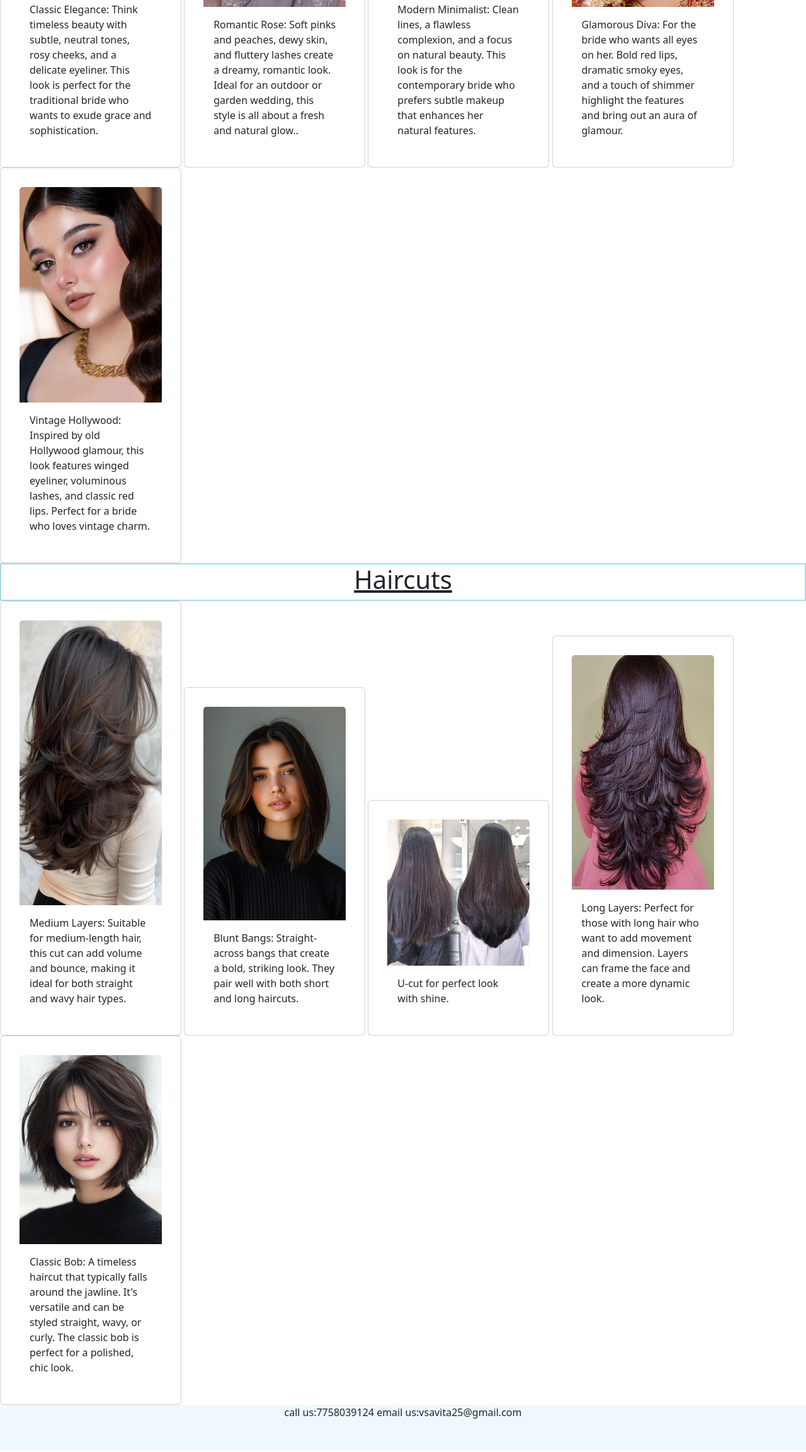
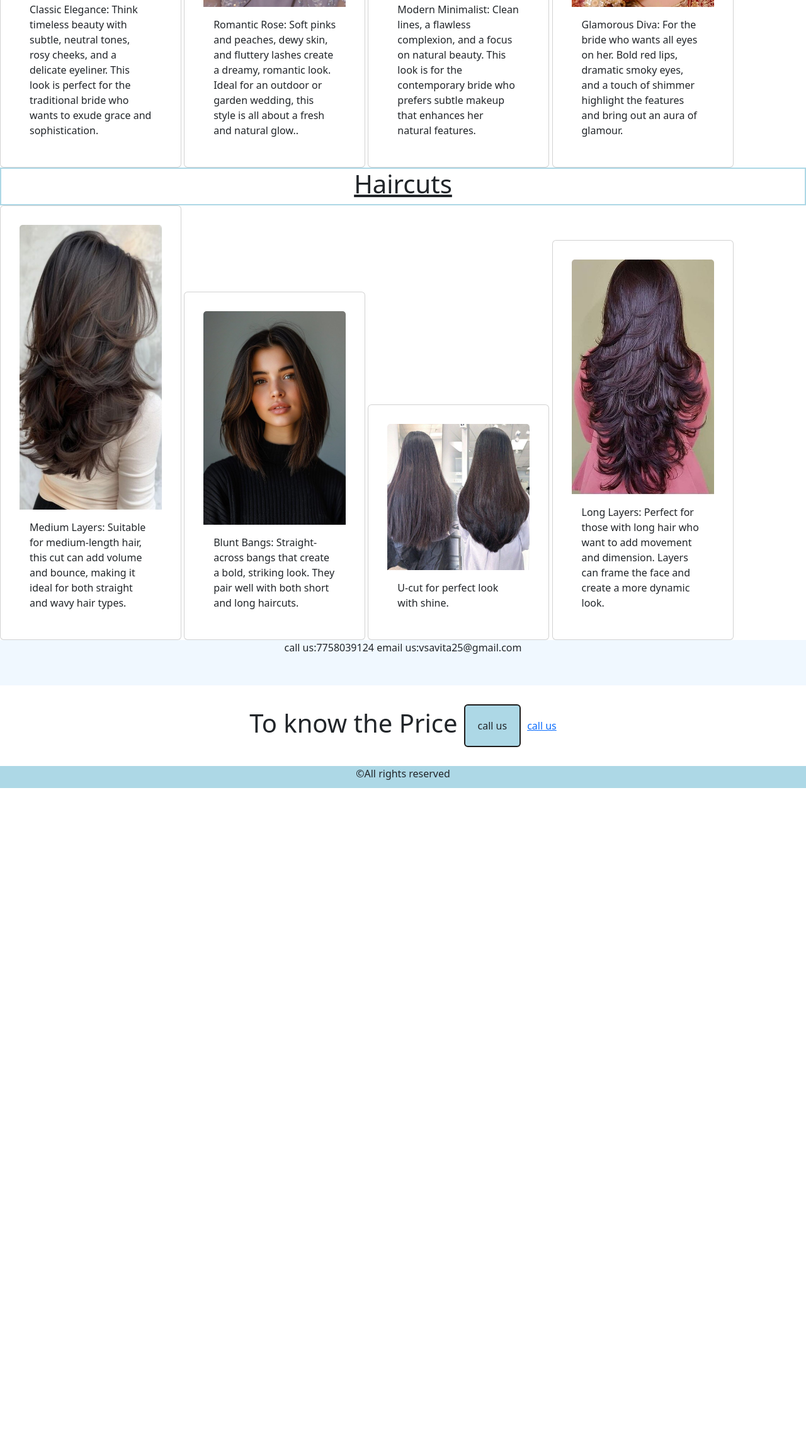
Before and after one commit to Neha7758/Tanyaparlour, a plain HTML site: page index.html in a window 1280 px wide. Shown: the part 3981-6286 px from the top of the page at 63% size. After the commit the page ends 5232 px from the top, so only its background shows below. Drawn offline with nearby package versions, Linux system fonts and the light colour scheme.

Commit message:
Update index.html

```diff
--- a/index.html
+++ b/index.html
@@ -279,12 +279,12 @@
           <p class="card-text">Glamorous Diva: For the bride who wants all eyes on her. Bold red lips, dramatic smoky eyes, and a touch of shimmer highlight the features and bring out an aura of glamour.</p>
         </div>
       </div>
-       <div class="card" style="width: 18rem;">
+<!--        <div class="card" style="width: 18rem;">
         <img src="b4.jpg" class="card-img-top" alt="...">
         <div class="card-body">
           <p class="card-text">Vintage Hollywood: Inspired by old Hollywood glamour, this look features winged eyeliner, voluminous lashes, and classic red lips. Perfect for a bride who loves vintage charm.</p>
         </div>
-      </div>
+      </div> -->
 </div>
 
 
@@ -316,12 +316,12 @@
           <p class="card-text">Long Layers: Perfect for those with long hair who want to add movement and dimension. Layers can frame the face and create a more dynamic look.</p>
         </div>
       </div>
-       <div class="card" style="width: 18rem;">
+<!--        <div class="card" style="width: 18rem;">
         <img src="h5.jpg" class="card-img-top" alt="...">
         <div class="card-body">
           <p class="card-text">Classic Bob: A timeless haircut that typically falls around the jawline. It's versatile and can be styled straight, wavy, or curly. The classic bob is perfect for a polished, chic look.</p>
         </div>
-      </div>
+      </div> -->
 </div>
 
 <!-- <script src="index.js"></script> -->
```
